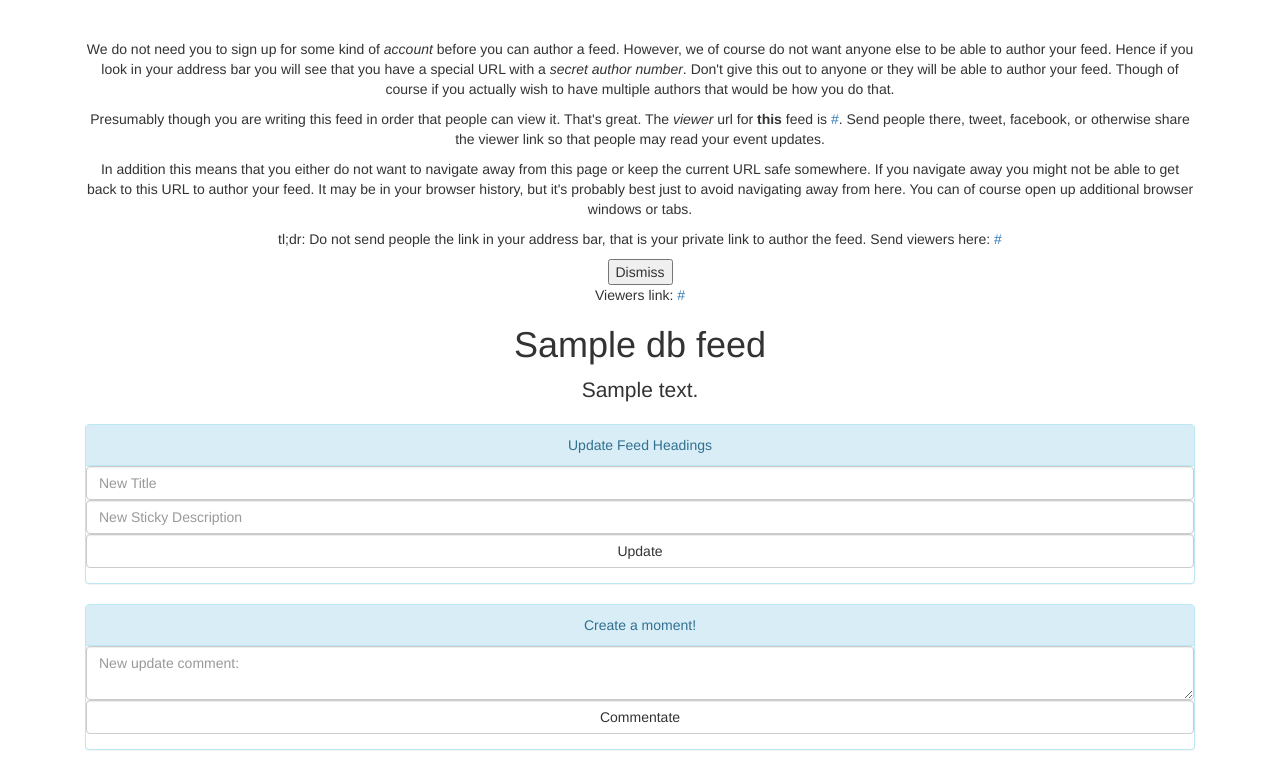
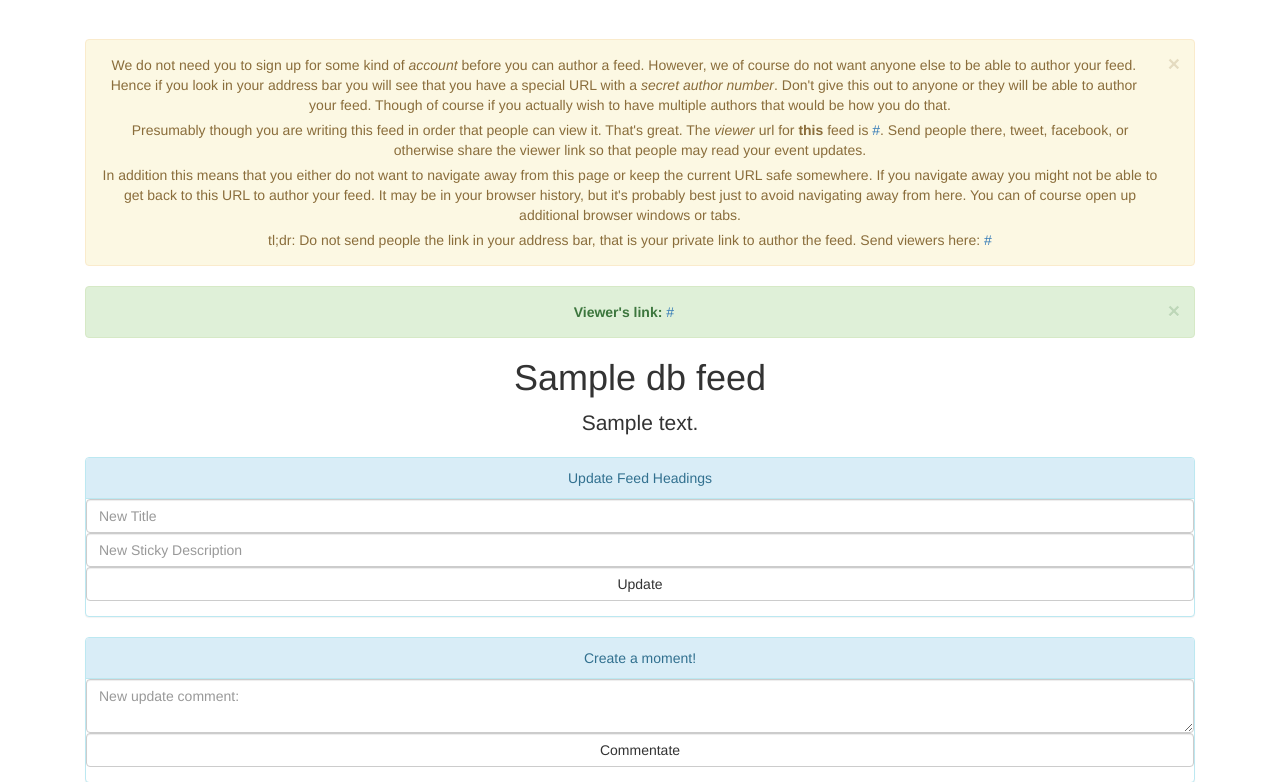
Before and after one commit to allanderek/blow-by-blow, a Python web app: template app/templates/view_feed.html in a window 1280 px wide. Shown: the part 51-833 px from the top of the page. Run offline with Jinja, Linux system fonts and the light colour scheme; the template is opened without the code that fills it: most values are stand-ins (such as "Sample title", 1, 10 or a date in 2020); form fields are guessed from the names that the template uses; some libraries are stand-ins or nearby versions.

Commit message:
Turned the author instructions and viewer-feed-link into dismissable alerts.

```diff
--- a/app/templates/view_feed.html
+++ b/app/templates/view_feed.html
@@ -20,7 +20,9 @@
 {% block lead_content %}
 
 {% if secret is not none %}
-<div id="send-viewers-link" class="author-instructions">
+<div id="send-viewers-link-instructions"
+     class="alert alert-warning alert-dismissible">
+    <button type="button" class="close" data-dismiss="alert" aria-label="Close"><span aria-hidden="true">&times;</span></button>
     <p>
     We do not need you to sign up for some kind of <i>account</i> before
     you can author a feed. However, we of course do not want anyone else
@@ -51,11 +53,11 @@
         private link to author the feed. Send viewers here:
         <a href="{{db_feed.viewers_link}}">{{db_feed.viewers_link}}</a>
     </p>
-<button id="dismiss-send-viewers-link" class="dismiss">Dismiss</button>
-</div>
-<div id="viewer-link" class="author-instructions">
-   Viewers link: <a href="{{db_feed.viewers_link}}">{{db_feed.viewers_link}}</a>
-</div>
+</div><!-- /#send-viewers-link-instructions -->
+<div class="alert alert-success alert-dismissible" role="alert">
+  <button type="button" class="close" data-dismiss="alert" aria-label="Close"><span aria-hidden="true">&times;</span></button>
+  <strong>Viewer's link: </strong><a href="{{db_feed.viewers_link}}">{{db_feed.viewers_link}}</a>
+</div><!-- /.alert -->
 {% endif %}
 
 <h1>{{db_feed.feed_title}}</h1>
```
